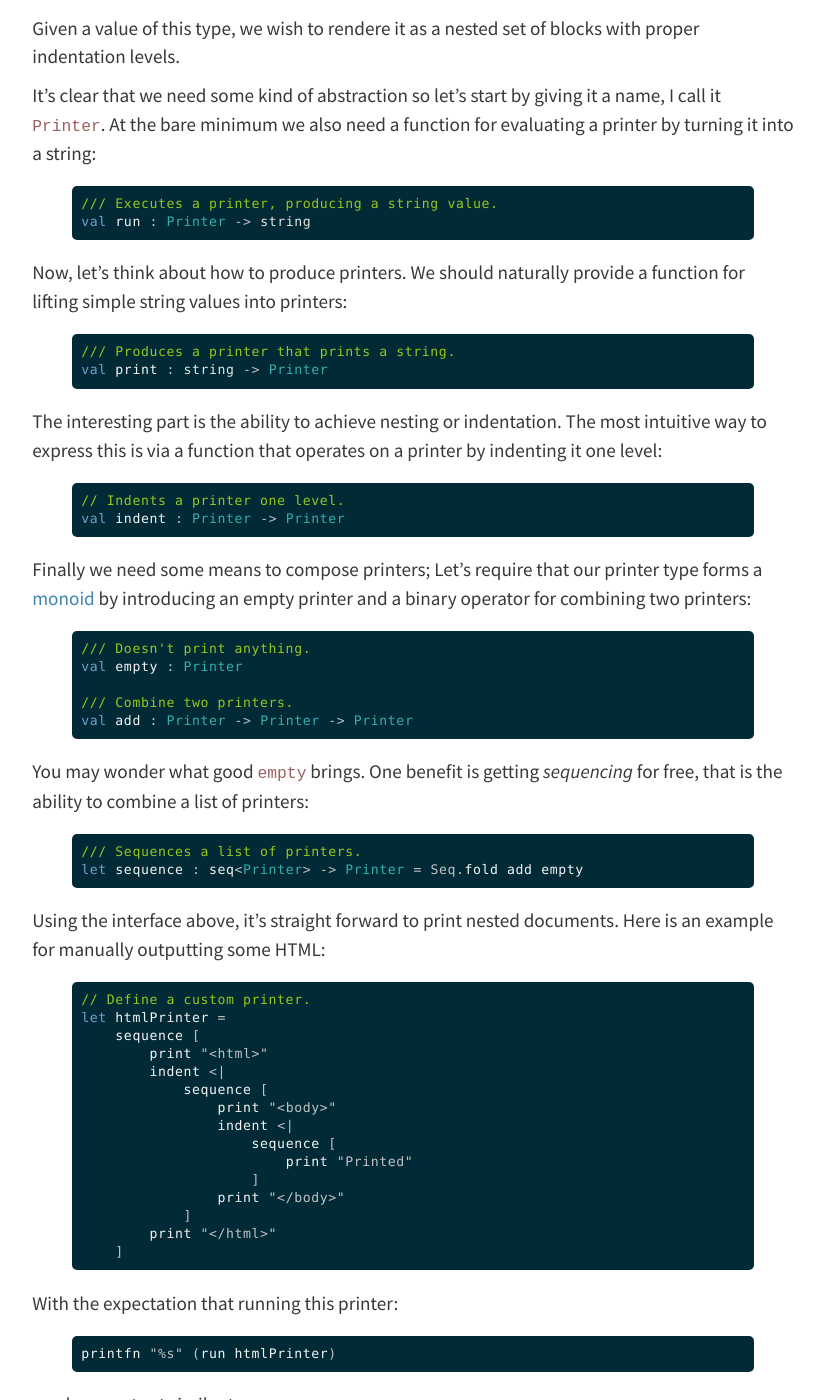
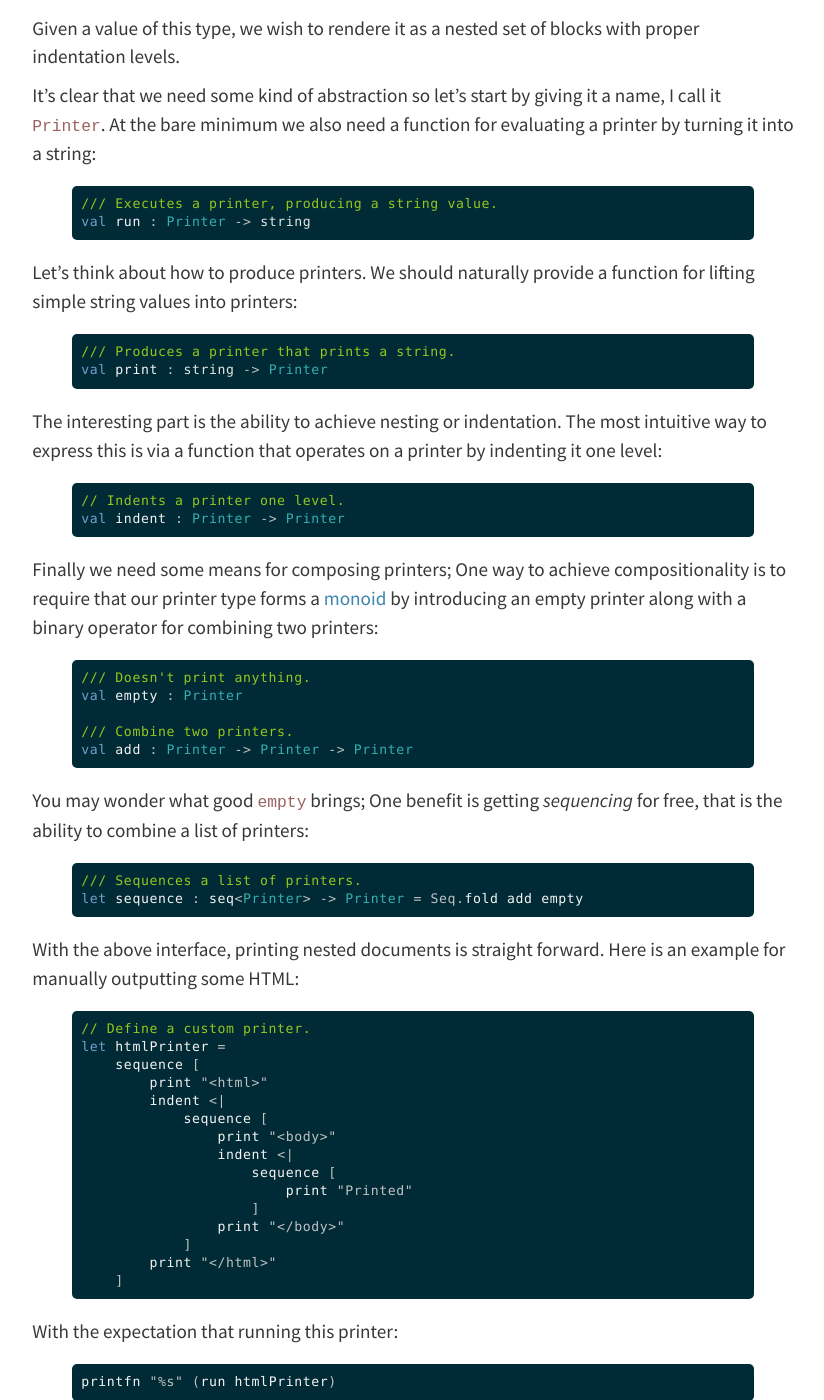
Before and after one commit to jobjo/jobjo.github.io, a Jekyll site: the page built from _posts/2015-02-16-printing-recursive-data-structures.md, in a window 1280 px wide and 1400 px high, scrolled down 812 px. Shown: the whole window, without its empty margins (227-1051 px from the left). Built offline with Jekyll 4.4.1, drawn with Linux system fonts in a browser that asks for light colours; nearby versions of some CDN libraries; some of the changed text lies outside the part shown.

Commit message:
fixing typos

```diff
--- a/_posts/2015-02-16-printing-recursive-data-structures.md
+++ b/_posts/2015-02-16-printing-recursive-data-structures.md
@@ -28,7 +28,7 @@ It's clear that we need some kind of abstraction so let's start by giving it a n
 val run : Printer -> string
 {% endhighlight %}
 
-Now, let's think about how to produce printers. We should naturally provide a function for lifting simple string values into printers:
+Let's think about how to produce printers. We should naturally provide a function for lifting simple string values into printers:
 
 {% highlight fsharp %}
 /// Produces a printer that prints a string.
@@ -42,7 +42,7 @@ The interesting part is the ability to achieve nesting or indentation. The most
 val indent : Printer -> Printer
 {% endhighlight %}
 
-Finally we need some means to compose printers; Let's require that our printer type forms a [monoid] by introducing an empty printer and a binary operator for combining two printers:
+Finally we need some means for composing printers; One way to achieve compositionality is to require that our printer type forms a [monoid] by introducing an empty printer along with a binary operator for combining two printers:
 
 {% highlight fsharp %}
 /// Doesn't print anything.
@@ -52,14 +52,14 @@ val empty : Printer
 val add : Printer -> Printer -> Printer
 {% endhighlight %}
 
-You may wonder what good `empty` brings. One benefit is getting *sequencing* for free, that is the ability to combine a list of printers:
+You may wonder what good `empty` brings; One benefit is getting *sequencing* for free, that is the ability to combine a list of printers:
 
 {% highlight fsharp %}
 /// Sequences a list of printers.
 let sequence : seq<Printer> -> Printer = Seq.fold add empty
 {% endhighlight %}
 
-Using the interface above, it's straight forward to print nested documents. Here is an example for manually outputting some HTML:
+With the above interface, printing nested documents is straight forward. Here is an example for manually outputting some HTML:
 
 {% highlight fsharp %}
 // Define a custom printer.
```
Also changed, not shown: other parts of _posts/2015-02-16-printing-recursive-data-structures.md (+1 -1 lines).
